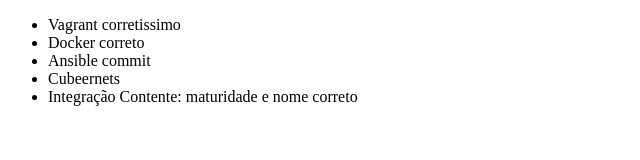
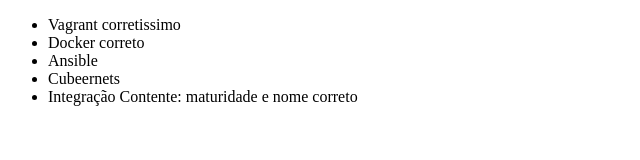
Before and after one commit to GabrielLuis/testGit, a plain HTML site: page index.html in a window 1280 px wide. Shown: the full height of the page, 0-640 px from the left. Drawn offline with Linux system fonts and the light colour scheme.

Commit message:
Revert "edit commmit"
This reverts commit 81360a091b49689d470afdddb842a1e5db770059.

```diff
--- a/index.html
+++ b/index.html
@@ -8,7 +8,7 @@
     <ul>
         <li>Vagrant corretissimo</li>
         <li>Docker correto</li>
-        <li>Ansible commit</li>
+        <li>Ansible</li>
 		<li>Cubeernets</li>
         <li>Integração Contente: maturidade e nome correto</li>
     </ul>
```
